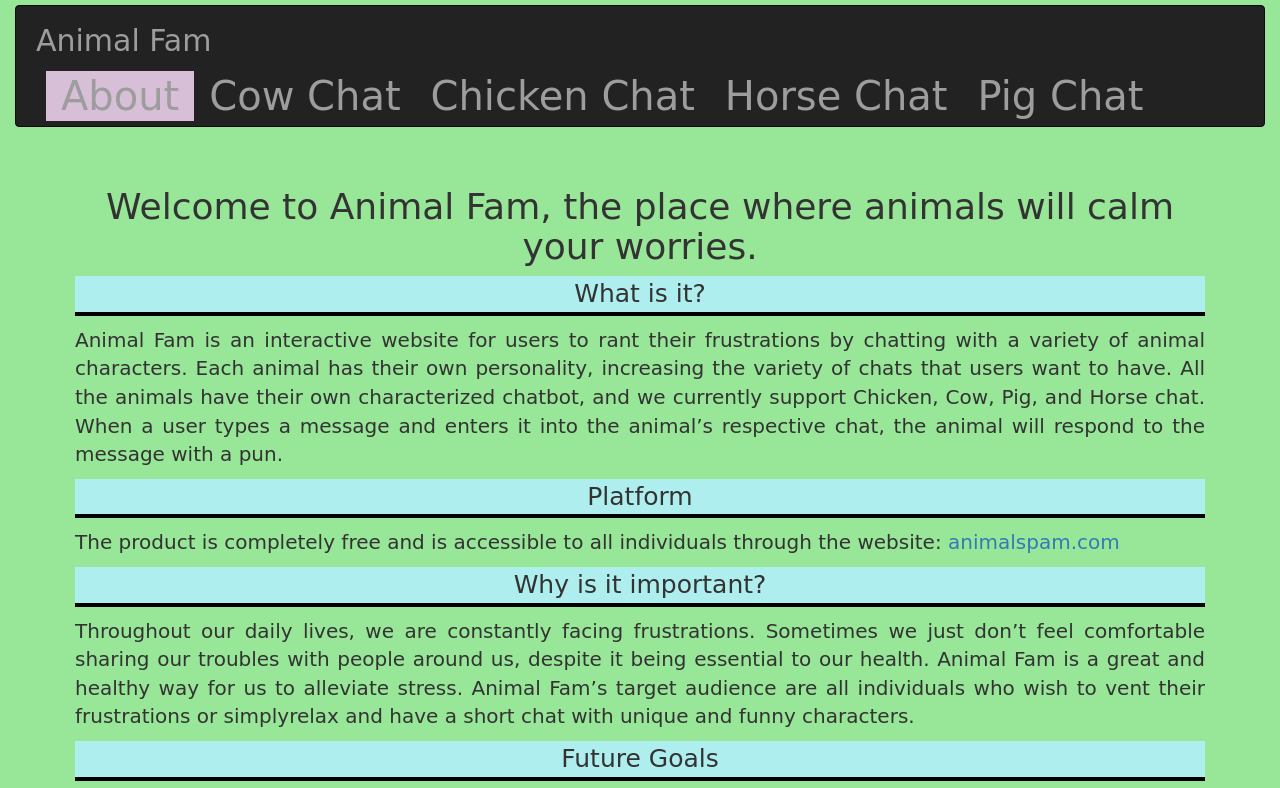
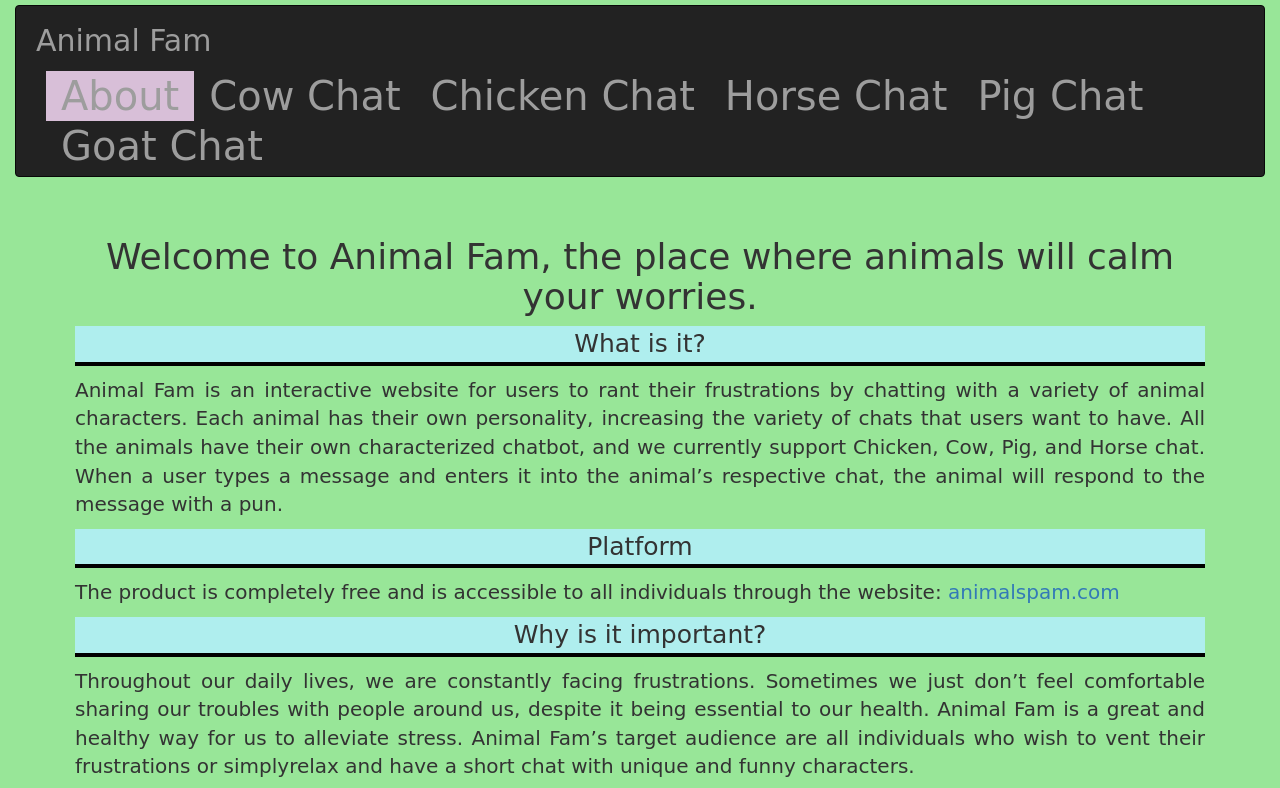
Before and after one commit to laidonna/Animal-Fam, a plain HTML site: page about.html in a window 1280 px wide. Shown: the top 788 px of the page. Drawn offline with nearby package versions, Linux system fonts and the light colour scheme; a web font is replaced by a local one.

Commit message:
goat for all

```diff
--- a/about.html
+++ b/about.html
@@ -35,6 +35,7 @@
           <li><a href="chicken.html">Chicken Chat</a></li>
           <li><a href="horse.html">Horse Chat</a></li>
           <li><a href="pig.html">Pig Chat</a></li>
+          <li><a href="goat.html">Goat Chat</a></li>
 
      </ul>
     </div>
```
